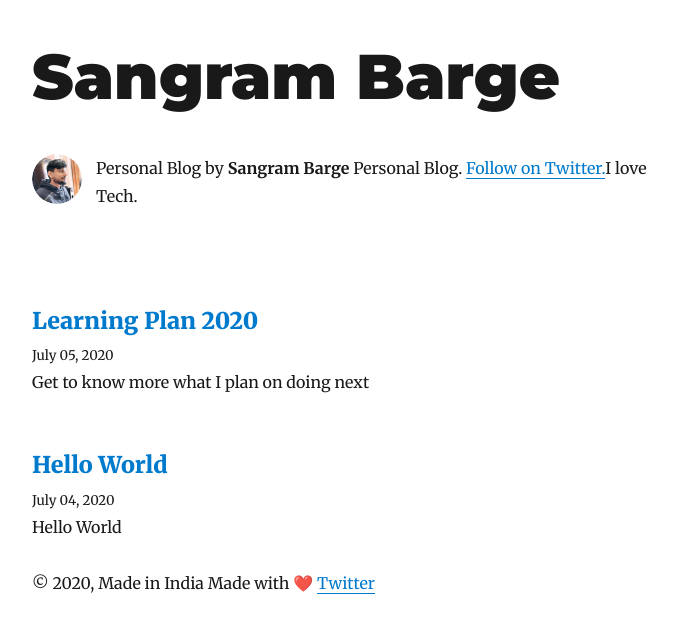
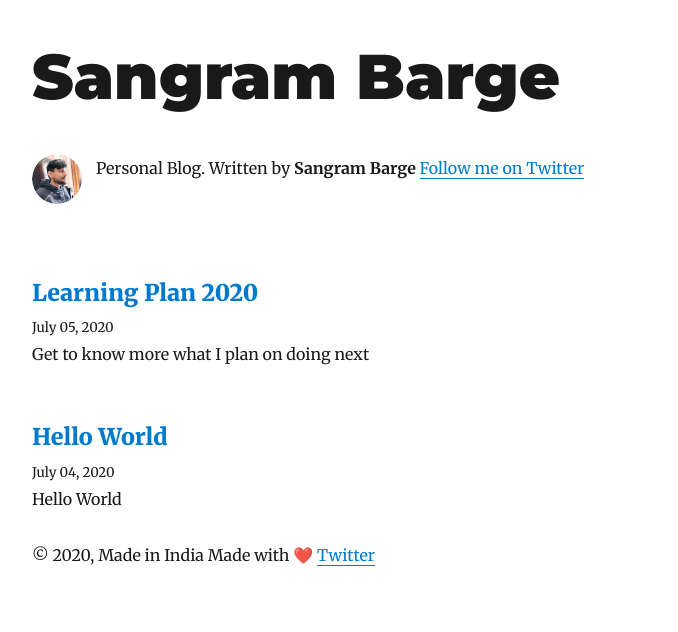
Before and after one commit to sangrambargetech/sangrambarge.com, a Gatsby site: page / in a window 1280 px wide. Shown: the whole page, without its empty margins (293-971 px from the left). Built offline with nearby package versions, Linux system fonts and the light colour scheme; Gatsby itself is replaced by a stand-in of ours; some packages are replaced by stand-ins of ours.

Commit message:
updated bio

```diff
--- a/src/components/bio.js
+++ b/src/components/bio.js
@@ -57,12 +57,11 @@
         }}
       />
       <p>
-        Personal Blog by <strong>{author.name}</strong> {author.summary}
+        {author.summary} Written by <strong>{author.name}</strong>
         {` `}
         <a href={`https://twitter.com/${social.twitter}`}>
-          Follow on Twitter.
+          Follow me on Twitter
         </a>
-        I love Tech.
       </p>
     </div>
   )
```
